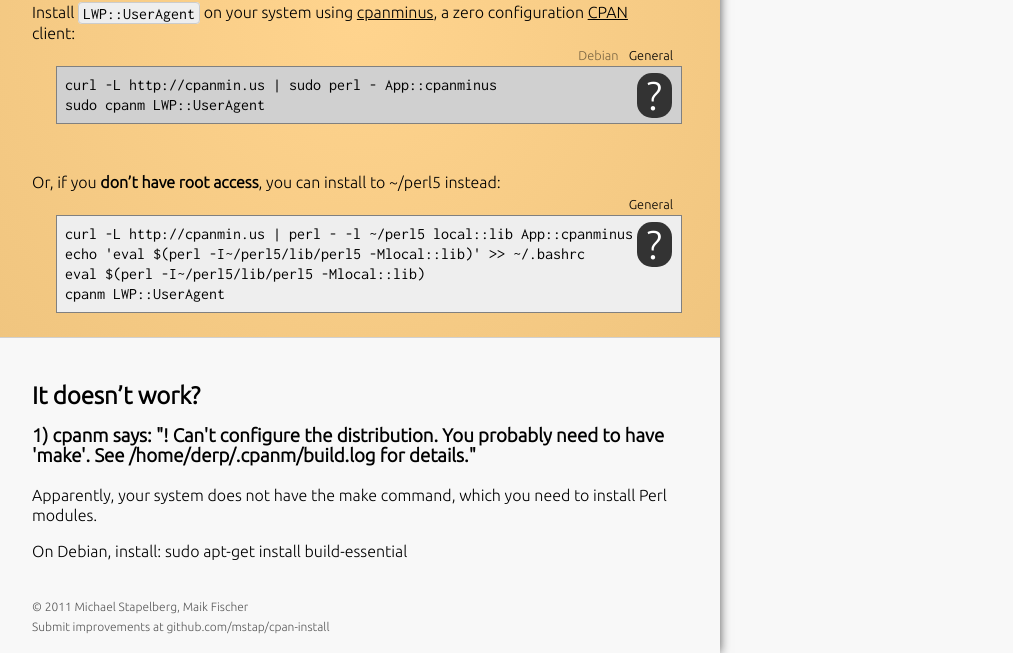
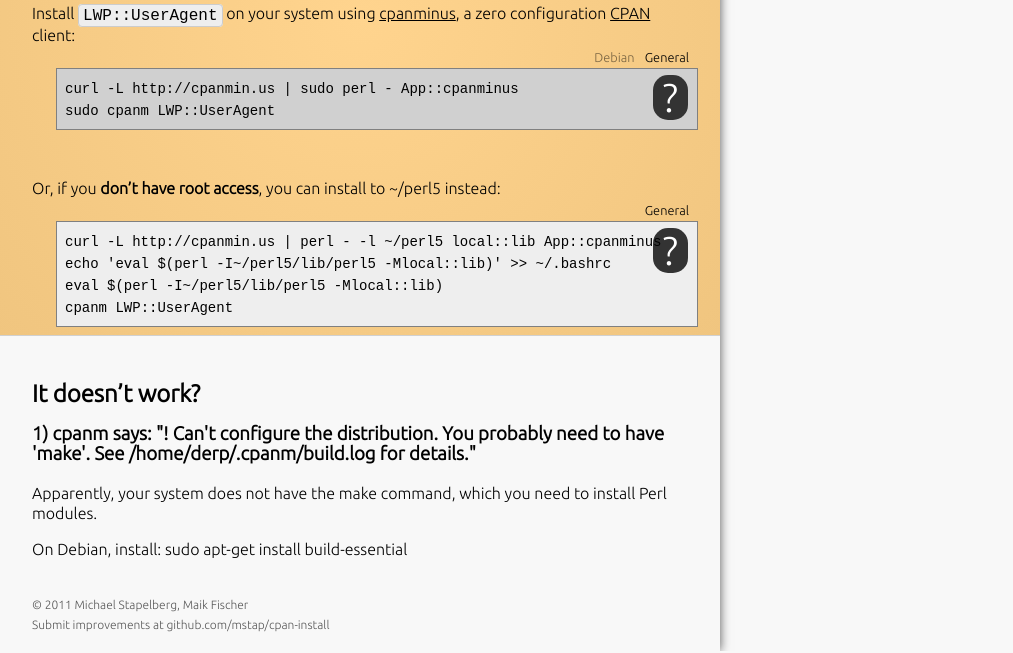
Before and after one commit to stapelberg/cpan-install, a plain HTML site: page index.html in a window 1280 px wide. Shown: the part 287-940 px from the top of the page, without its empty margins (0-1013 px from the left). Drawn offline with nearby package versions, Linux system fonts and the light colour scheme.

Commit message:
fix font rendering on Mac OS X

```diff
--- a/index.html
+++ b/index.html
@@ -10,7 +10,7 @@ html, body {
   height: 100%;
 }
 
-body {
+body, pre {
   font-family: 'Ubuntu';
   line-height: 125%;
   margin: 0;
@@ -73,7 +73,7 @@ span.expl {
 }
 
 div.content {
-  max-width: 40em;
+  max-width: 41em;
   padding-left: 2em;
   padding-right: 2em;
   overflow: hidden;
@@ -81,7 +81,7 @@ div.content {
 
 .os {
   margin-left: 1.5em;
-  width: 38em;
+  width: 39em;
   padding-left: 0.5em;
   padding-right: 0.5em;
   border: 1px solid transparent;
@@ -117,7 +117,7 @@ textarea:-moz-placeholder {
   background: #eee;
   padding: 0.5em;
   border-radius: 4px;
-  font-family: 'Inconsolata', monospace;
+  font-family: 'Courier New', 'Courier', monospace;
   line-height: 110%;
 }
 
@@ -129,7 +129,7 @@ textarea:-moz-placeholder {
   padding-top: 0.1em;
   padding-bottom: 0.1em;
   border-radius: 4px;
-  font-family: 'Inconsolata', monospace;
+  font-family: 'Courier New', 'Courier', monospace;
 }
 
 .char {
@@ -144,11 +144,15 @@ textarea:-moz-placeholder {
 .shell {
   margin-left: 1.5em;
   margin-top: 0;
-  width: 38em;
+  width: 39em;
   background: #eee;
   padding: 0.5em;
-  font-family: 'Inconsolata', monospace;
   border: 1px solid gray;
+}
+
+.shell > span {
+  font-family: 'Courier New', 'Courier', monospace;
+  font-size: 14px;
 }
 
 .toggle {
@@ -226,11 +230,11 @@ Install <span class="module repmod">LWP::UserAgent</span> on your system using <
 <a href="javascript:toggleExpl('inst-root')">?</a>
 </div>
 <pre id="inst-root" class="shell" style="margin-bottom: 3em; background: #d0d0d0">
-<span
+<span><span
  data-debian="sudo apt-get install cpanminus"
  data-general="curl -L http://cpanmin.us | sudo perl - App::cpanminus"
  >curl -L http://cpanmin.us | sudo perl - App::cpanminus</span><span class="expl">↳ Downloads and installs cpanminus as root (with sudo)</span>
-sudo cpanm <span class="repmod">LWP::UserAgent</span><span class="expl">↳ Uses cpanminus to install <span class="repmod">LWP::UserAgent</span> as root (with sudo)</span>
+sudo cpanm <span class="repmod">LWP::UserAgent</span><span class="expl">↳ Uses cpanminus to install <span class="repmod">LWP::UserAgent</span> as root (with sudo)</span></span>
 </pre>
 
 <p>
@@ -244,10 +248,10 @@ Or, if you <strong>don’t have root access</strong>, you can install to ~/perl5
 <a href="javascript:toggleExpl('inst-user')">?</a>
 </div>
 <pre id="inst-user" class="shell">
-curl -L http://cpanmin.us | perl - -l ~/perl5 local::lib App::cpanminus<span class="expl">↳ Downloads and installs local::lib and cpanminus to ~/perl5</span>
+<span>curl -L http://cpanmin.us | perl - -l ~/perl5 local::lib App::cpanminus<span class="expl">↳ Downloads and installs local::lib and cpanminus to ~/perl5</span>
 echo 'eval $(perl -I~/perl5/lib/perl5 -Mlocal::lib)' &gt;&gt; ~/.bashrc<span class="expl">↳ Writes environment variables with local::lib to ~/.bashrc</span>
 eval $(perl -I~/perl5/lib/perl5 -Mlocal::lib)<span class="expl">↳ Sets up environment variables with local::lib in this session</span>
-cpanm <span class="repmod">LWP::UserAgent</span><span class="expl">↳ Installs <span class="repmod">LWP::UserAgent</span> to ~/perl5 (due to environment variables)</span>
+cpanm <span class="repmod">LWP::UserAgent</span><span class="expl">↳ Installs <span class="repmod">LWP::UserAgent</span> to ~/perl5 (due to environment variables)</span></span>
 </pre>
 
 </div>
```
